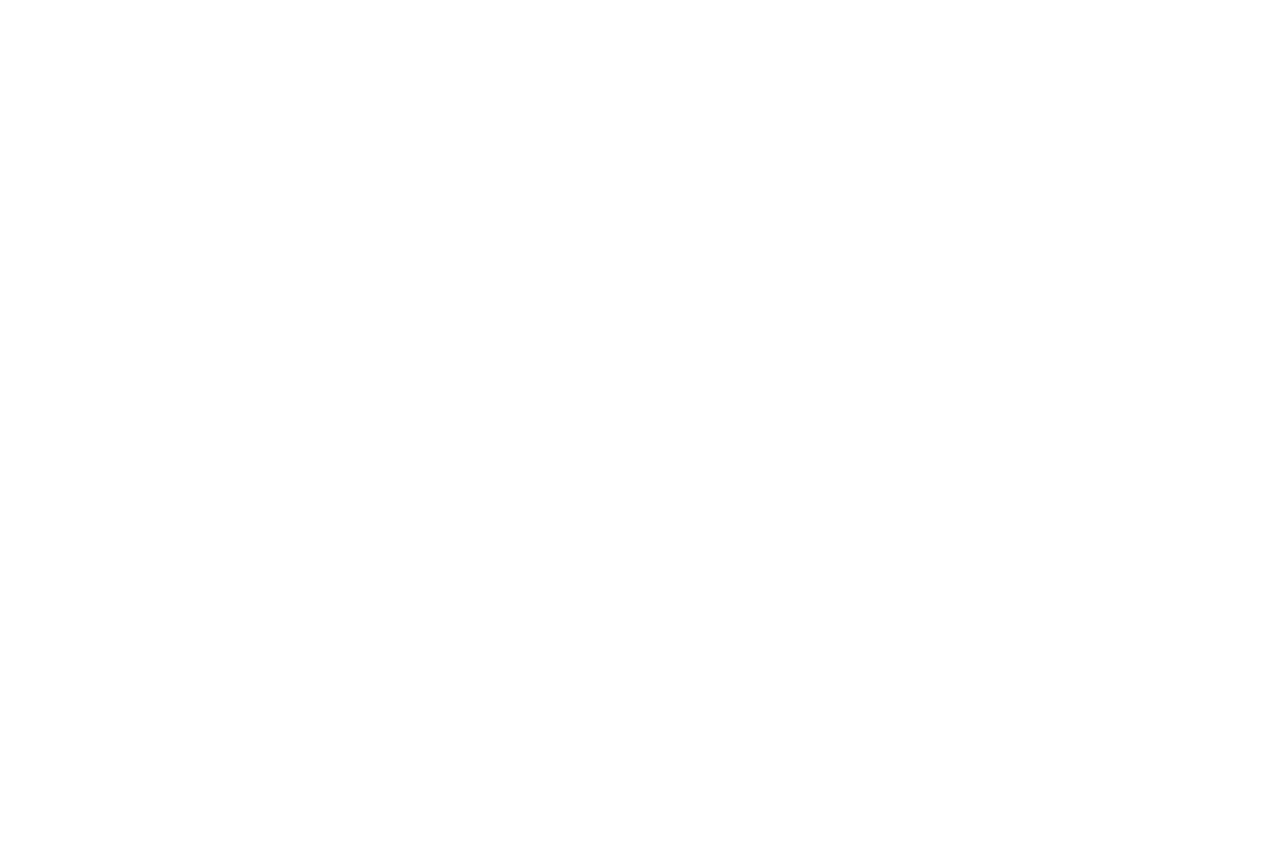
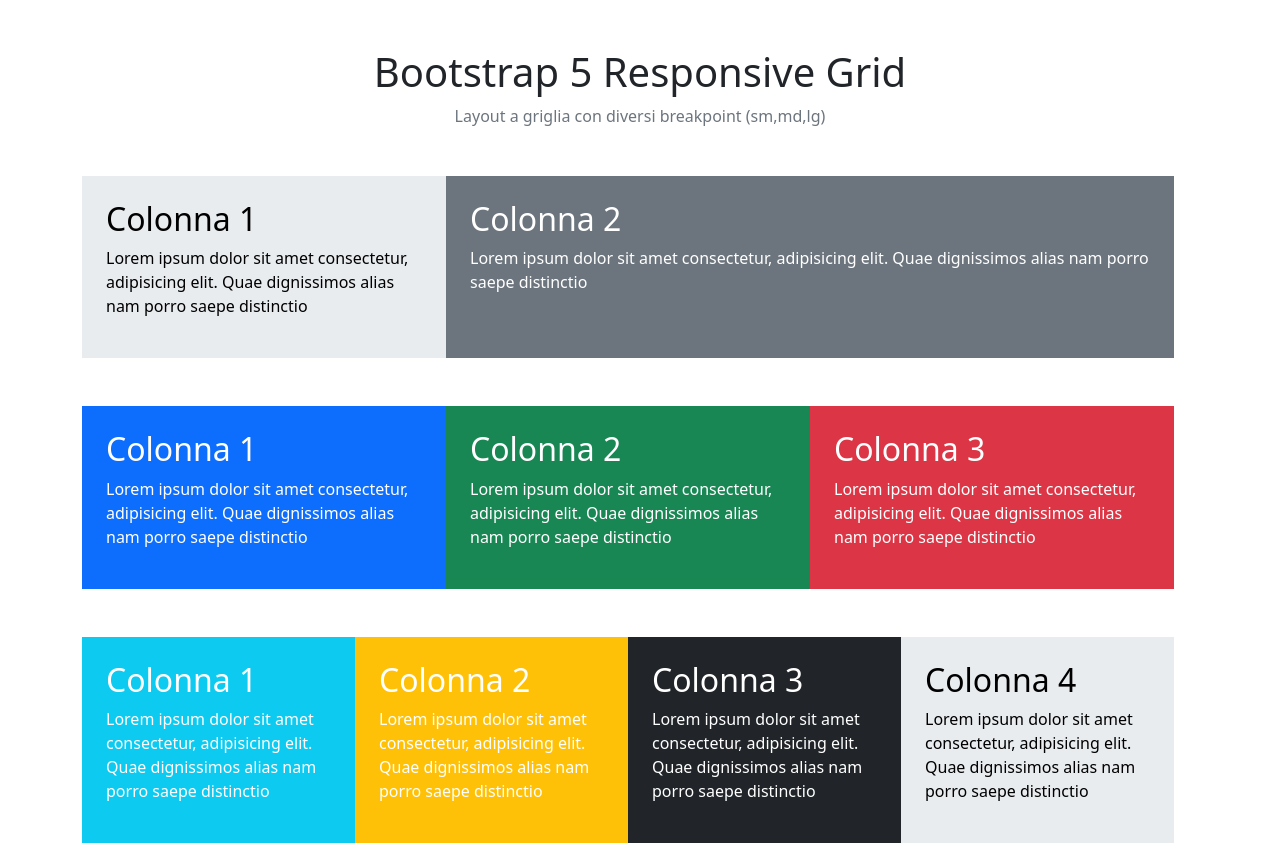
Before and after one commit to KevinTrupia18/htmlcss-bootstrap-layout, a plain HTML site: page screenshots/index.html in a window 1280 px wide. Before the commit the page ends 800 px from the top, so only its background shows below. Drawn offline with nearby package versions, Linux system fonts and the light colour scheme.

Commit message:
feat: eseguita la prima sezione e l'header della pagina

```diff
--- a/screenshots/index.html
+++ b/screenshots/index.html
@@ -4,8 +4,70 @@
     <meta charset="UTF-8">
     <meta name="viewport" content="width=device-width, initial-scale=1.0">
     <title>Document</title>
+    <link href="https://cdn.jsdelivr.net/npm/bootstrap@5.3.8/dist/css/bootstrap.min.css" rel="stylesheet" integrity="sha384-sRIl4kxILFvY47J16cr9ZwB07vP4J8+LH7qKQnuqkuIAvNWLzeN8tE5YBujZqJLB" crossorigin="anonymous">
 </head>
 <body>
+      <header class="text-center mt-5">
+        <h1>Bootstrap 5 Responsive Grid</h1>
+        <p class="text-secondary">Layout a griglia con diversi breakpoint (sm,md,lg)</p>
+    </header>
+
+    <main class="container justify-content-center text-white">
+        <!-- Prima sezione -->
+        <section class="container row g-sm-4 my-4">
+            <div class="col-lg-4 col-md-6 col-sm-12 p-4 bg-body-secondary text-black">
+                <h2>Colonna 1</h2>
+                <p>Lorem ipsum dolor sit amet consectetur, adipisicing elit. Quae dignissimos alias nam porro saepe
+                    distinctio</p>
+            </div>
+            <div class="col-lg-8 col-md-6 col-sm-12 p-4 bg-secondary">
+                <h2>Colonna 2</h2>
+                <p>Lorem ipsum dolor sit amet consectetur, adipisicing elit. Quae dignissimos alias nam porro saepe
+                    distinctio</p>
+            </div>
+        </section>
+        <!-- Seconda sezione -->
+        <section class="container row g-lg-4 my-4">
+            <div class="col-lg-4 col-md-4 col-sm-6 p-4 bg-primary">
+                <h2>Colonna 1</h2>
+                <p>Lorem ipsum dolor sit amet consectetur, adipisicing elit. Quae dignissimos alias nam porro saepe
+                    distinctio</p>
+            </div>
+            <div class="col-lg-4 col-md-4 col-sm-6 p-4 bg-success">
+                <h2>Colonna 2</h2>
+                <p>Lorem ipsum dolor sit amet consectetur, adipisicing elit. Quae dignissimos alias nam porro saepe
+                    distinctio</p>
+            </div>
+            <div class="col-lg-4 col-md-4 col-sm-12 p-4 bg-danger">
+                <h2>Colonna 3</h2>
+                <p>Lorem ipsum dolor sit amet consectetur, adipisicing elit. Quae dignissimos alias nam porro saepe
+                    distinctio</p>
+            </div>
+        </section>
+        <!-- Terza sezione -->
+        <section class="container row g-lg-4 my-4">
+            <div class="col-lg-3 col-md-3 col-sm-6 p-4 bg-info">
+                <h2>Colonna 1</h2>
+                <p>Lorem ipsum dolor sit amet consectetur, adipisicing elit. Quae dignissimos alias nam porro saepe
+                    distinctio</p>
+            </div>
+            <div class="col-lg-3 col-md-3 col-sm-6 p-4 bg-warning">
+                <h2>Colonna 2</h2>
+                <p>Lorem ipsum dolor sit amet consectetur, adipisicing elit. Quae dignissimos alias nam porro saepe
+                    distinctio</p>
+            </div>
+            <div class="col-lg-3 col-md-3 col-sm-6 p-4 bg-dark">
+                <h2>Colonna 3</h2>
+                <p>Lorem ipsum dolor sit amet consectetur, adipisicing elit. Quae dignissimos alias nam porro saepe
+                    distinctio</p>
+            </div>
+            <div class="col-lg-3 col-md-3 col-sm-6 p-4 bg-body-secondary text-black">
+                <h2>Colonna 4</h2>
+                <p>Lorem ipsum dolor sit amet consectetur, adipisicing elit. Quae dignissimos alias nam porro saepe
+                    distinctio</p>
+            </div>
+        </section>
+    </main>
 
 </body>
 </html>
```
